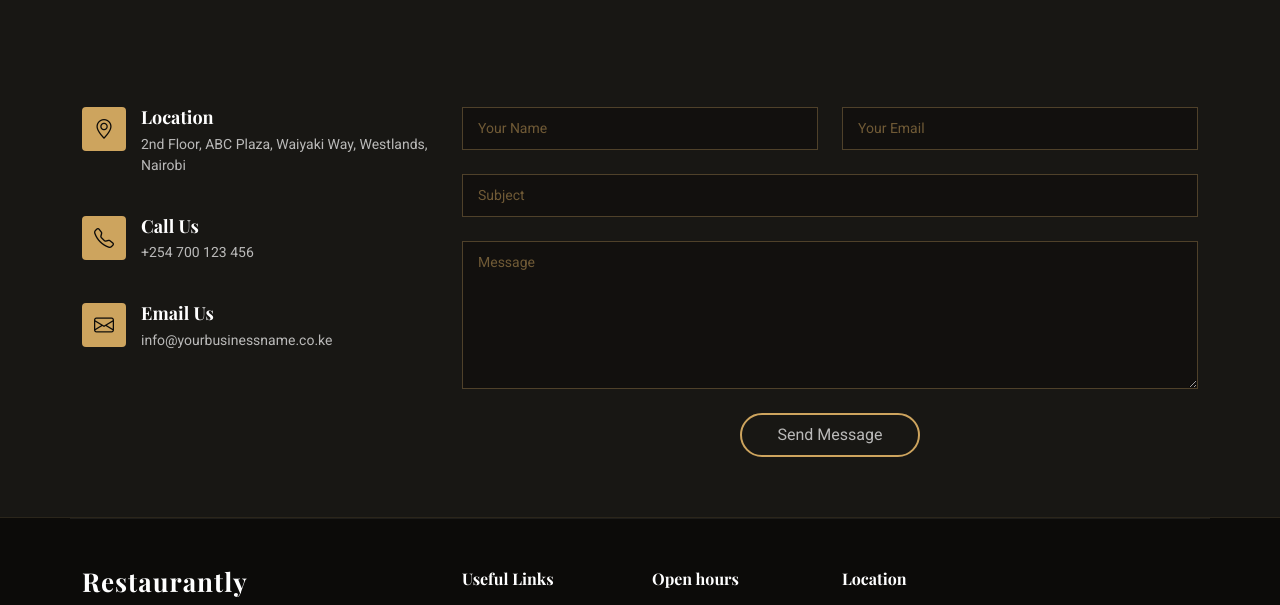
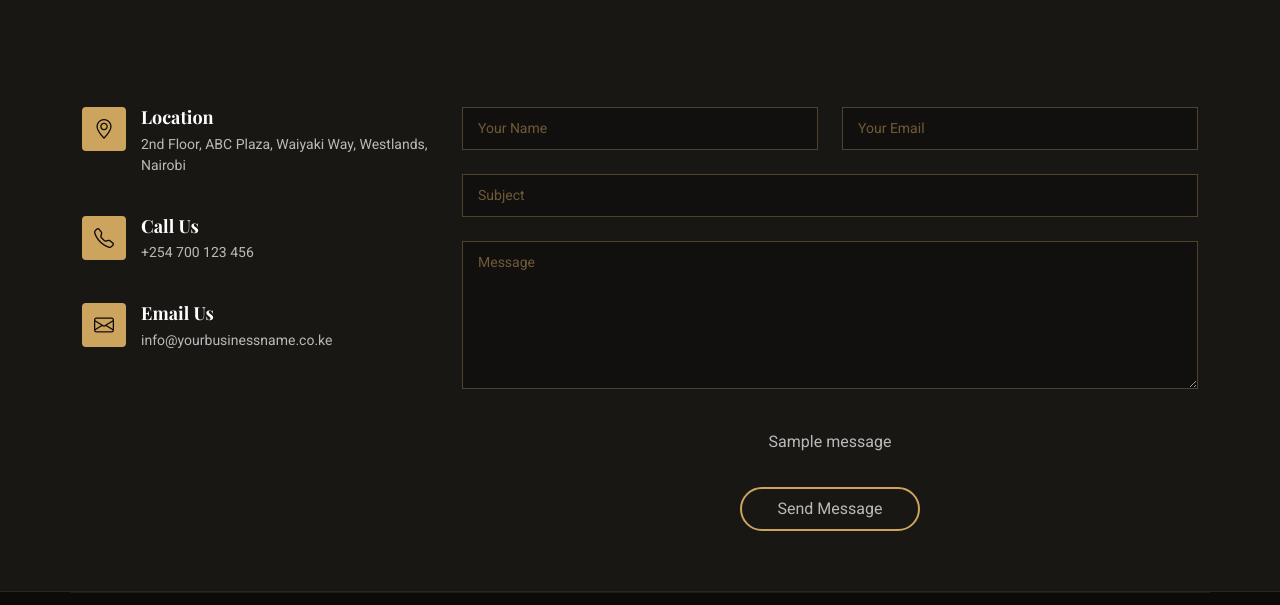
Before and after one commit to mercyogalo/Personal-work, a Django app: page /contact/ in a window 1280 px wide. Shown: the part 79-684 px from the top of the page. Run offline with Django 4.2, Linux system fonts and the light colour scheme; tables that the repository leaves empty hold one stand-in row (values such as "Sample post"); one stand-in notice (Sample message) is shown; some libraries are stand-ins or nearby versions; some web fonts are replaced.

Commit message:
updated the contact form
added the function to post contact form data

```diff
--- a/restaurant/restaurantfeature/templates/contact.html
+++ b/restaurant/restaurantfeature/templates/contact.html
@@ -48,7 +48,7 @@
         </div>
 
         <div class="col-lg-8">
-          <form action="{% url "restaurantfeature:contact" %}" method="POST" class="php-email-form" data-aos="fade-up" data-aos-delay="200" >
+          <form action="{% url "restaurantfeature:contact" %}" method="post" class="php-email-form" data-aos="fade-up" data-aos-delay="200" enctype="multipart/form-data" >
             {% csrf_token %}
             <div class="row gy-4">
 
@@ -69,9 +69,17 @@
               </div>
 
               <div class="col-md-12 text-center">
-                <div class="loading">Loading</div>
-                <div class="error-message"></div>
-                <div class="sent-message">Your message has been sent. Thank you!</div>
+
+                {% if  messages %}
+                {% for message in  messages %}
+                <div class="alert alert-{{ message.success }}">
+                  {{ message }}
+               </div>
+
+                {% endfor %}
+
+                {% endif %}
+
 
                 <button type="submit">Send Message</button>
               </div>
--- a/restaurant/restaurantfeature/views.py
+++ b/restaurant/restaurantfeature/views.py
@@ -34,7 +34,16 @@ def reservation(request):
         return render(request,'reservation.html')
 
 def contact(request):
-    return render(request,'contact.html')
+    if request.method=="POST":
+        name=request.POST['name']
+        email=request.POST['email']
+        subject=request.POST['subject']
+        message=request.POST['message']
+
+        messages.success(request,("Your message has been received successfully. Our team will get back to you shortly"))
+        return redirect('restaurantfeature:contact')
+    else:
+        return render(request,'contact.html')
 
 def about(request):
     return render(request,'about.html')
```
